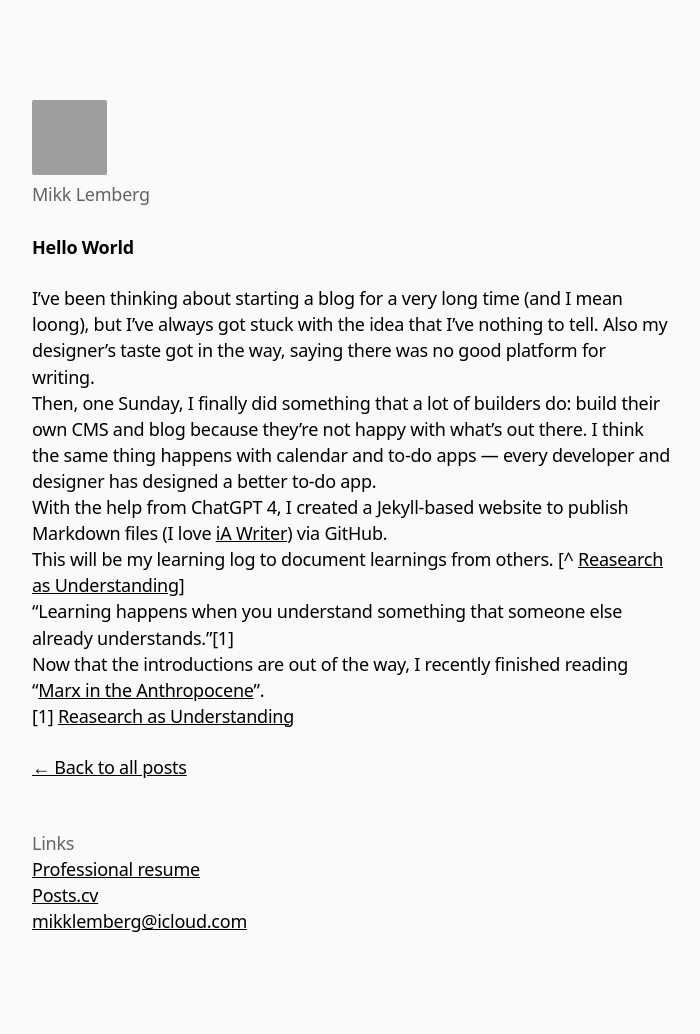
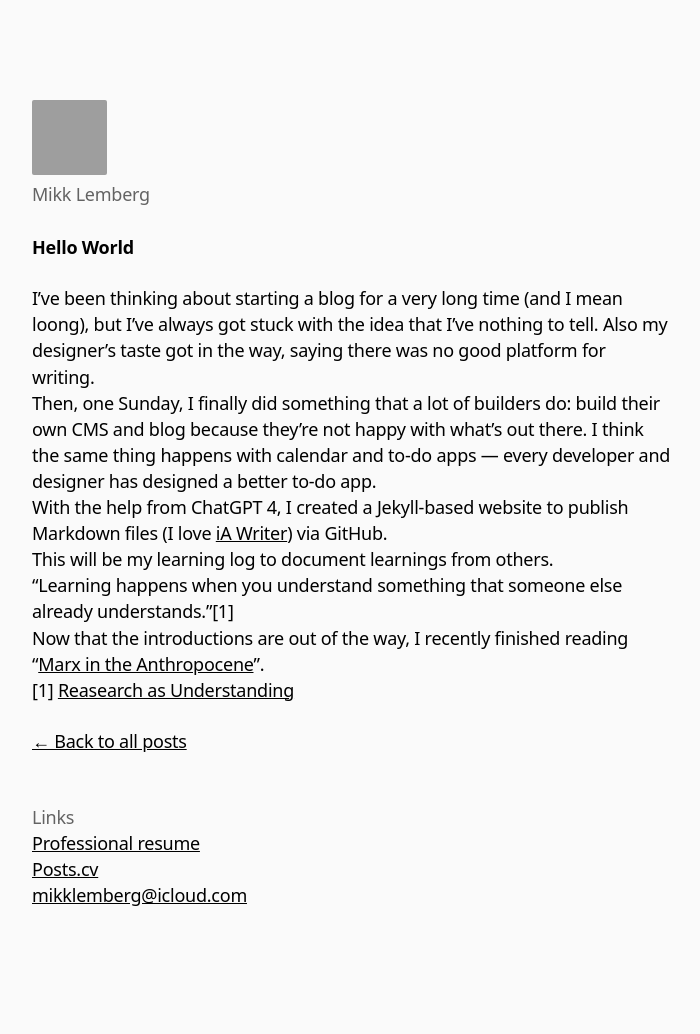
Before and after one commit to mikklemberg/My-personal-notes, a Jekyll site: the page built from _posts/2023-11-14-hello-world.md, in a window 1280 px wide. Shown: the whole page, without its empty margins (288-988 px from the left). Built offline with Jekyll 4.4.1, drawn with Linux system fonts in a browser that asks for light colours; after the commit the page ends 1008 px from its top, so only the background shows below that; grey boxes are pictures that could not be loaded.

Commit message:
Update 2023-11-14-hello-world.md

```diff
--- a/_posts/2023-11-14-hello-world.md
+++ b/_posts/2023-11-14-hello-world.md
@@ -10,7 +10,7 @@ Then, one Sunday, I finally did something that a lot of builders do: build their
 
 With the help from ChatGPT 4, I created a Jekyll-based website to publish Markdown files (I love [iA Writer](https://ia.net/writer)) via GitHub.
 
-This will be my learning log to document learnings from others. [^ [Reasearch as Understanding](https://kanjun.me/writing/research-as-understanding)]
+This will be my learning log to document learnings from others.
 
 "Learning happens when you understand something that someone else already understands."[1]
 
```
